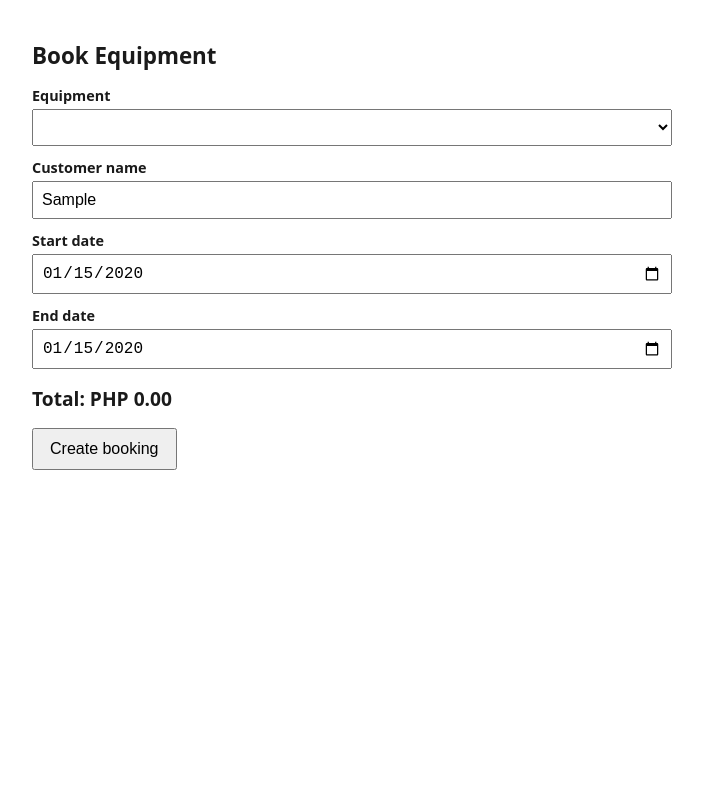
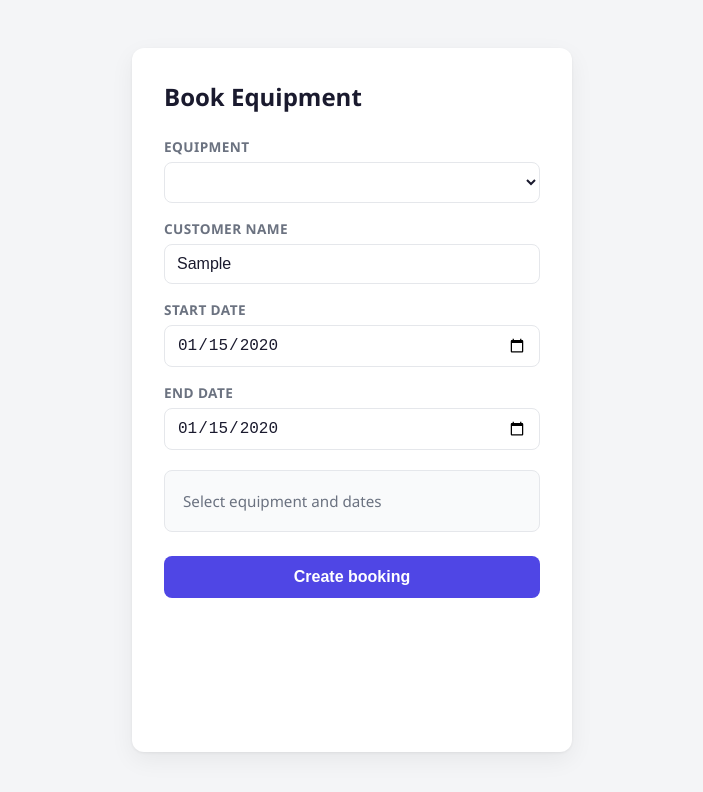
Before and after one commit to Bryan-Mamuyac/bizkit-interview-task-june-2026, a plain HTML site: page index.html in a window 1280 px wide. Both pictures are taken after typing "Sample", "2020-01-15", "2020-01-15" into the empty fields and a click on the button "Create booking". Shown: the whole page, without its empty margins (288-991 px from the left). Drawn offline with Linux system fonts and the light colour scheme; no server answers.

Commit message:
Redesign total display as a receipt-style breakdown (rate, subtotal, discount, grand total)

```diff
--- a/index.html
+++ b/index.html
@@ -5,41 +5,135 @@
   <meta name="viewport" content="width=device-width, initial-scale=1.0" />
   <title>Equipment Rental</title>
   <style>
-    body { font-family: system-ui, sans-serif; max-width: 640px; margin: 40px auto; padding: 0 16px; color: #1a1a1a; }
-    h1 { font-size: 1.4rem; }
-    label { display: block; margin: 12px 0 4px; font-weight: 600; font-size: 0.9rem; }
-    select, input { width: 100%; padding: 8px; font-size: 1rem; box-sizing: border-box; }
-    button { margin-top: 16px; padding: 10px 16px; font-size: 1rem; cursor: pointer; }
-    .total { margin-top: 16px; font-size: 1.2rem; font-weight: 700; }
-    .message { margin-top: 16px; padding: 10px; border-radius: 6px; }
-    .ok { background: #e6f4ea; color: #1e7e34; }
-    .err { background: #fdecea; color: #c0392b; }
+    :root {
+      --bg: #f4f5f7;
+      --card-bg: #ffffff;
+      --text: #1a1a2e;
+      --muted: #6b7280;
+      --border: #e5e7eb;
+      --primary: #4f46e5;
+      --primary-hover: #4338ca;
+      --ok-bg: #ecfdf5;
+      --ok-text: #047857;
+      --err-bg: #fef2f2;
+      --err-text: #b91c1c;
+      --radius: 12px;
+    }
+    * { box-sizing: border-box; }
+    body {
+      font-family: "Segoe UI", system-ui, -apple-system, sans-serif;
+      background: var(--bg);
+      color: var(--text);
+      min-height: 100vh;
+      margin: 0;
+      display: flex;
+      justify-content: center;
+      padding: 48px 16px;
+    }
+    .card {
+      background: var(--card-bg);
+      border-radius: var(--radius);
+      box-shadow: 0 1px 3px rgba(0, 0, 0, 0.06), 0 8px 24px rgba(0, 0, 0, 0.06);
+      padding: 32px;
+      width: 100%;
+      max-width: 440px;
+    }
+    h1 { font-size: 1.5rem; font-weight: 700; margin: 0 0 24px; }
+    label {
+      display: block;
+      margin: 16px 0 6px;
+      font-weight: 600;
+      font-size: 0.85rem;
+      color: var(--muted);
+      text-transform: uppercase;
+      letter-spacing: 0.03em;
+    }
+    select, input {
+      width: 100%;
+      padding: 10px 12px;
+      font-size: 1rem;
+      border: 1px solid var(--border);
+      border-radius: 8px;
+      background: #fff;
+      color: var(--text);
+      transition: border-color 0.15s ease, box-shadow 0.15s ease;
+    }
+    select:focus, input:focus {
+      outline: none;
+      border-color: var(--primary);
+      box-shadow: 0 0 0 3px rgba(79, 70, 229, 0.15);
+    }
+    button {
+      width: 100%;
+      margin-top: 24px;
+      padding: 12px 16px;
+      font-size: 1rem;
+      font-weight: 600;
+      color: #fff;
+      background: var(--primary);
+      border: none;
+      border-radius: 8px;
+      cursor: pointer;
+      transition: background 0.15s ease;
+    }
+    button:hover { background: var(--primary-hover); }
+    button:active { transform: translateY(1px); }
+    .receipt {
+      margin-top: 20px;
+      padding: 16px 18px;
+      background: #f9fafb;
+      border: 1px solid var(--border);
+      border-radius: 8px;
+      font-size: 0.95rem;
+    }
+    .receipt-row {
+      display: flex;
+      justify-content: space-between;
+      padding: 4px 0;
+      color: var(--text);
+    }
+    .receipt-row.muted { color: var(--muted); }
+    .receipt-row.discount { color: #b45309; }
+    .receipt-divider {
+      border: none;
+      border-top: 1px dashed var(--border);
+      margin: 8px 0;
+    }
+    .receipt-row.grand-total {
+      font-size: 1.15rem;
+      font-weight: 700;
+      padding-top: 8px;
+    }
+    .message {
+      margin-top: 16px;
+      padding: 12px 14px;
+      border-radius: 8px;
+      font-size: 0.95rem;
+      font-weight: 500;
+    }
+    .ok { background: var(--ok-bg); color: var(--ok-text); }
+    .err { background: var(--err-bg); color: var(--err-text); }
   </style>
 </head>
 <body>
+  <div class="card">
     <h1>Book Equipment</h1>
-
     <label for="equipment">Equipment</label>
     <select id="equipment"></select>
-
     <label for="customer">Customer name</label>
     <input id="customer" type="text" placeholder="e.g. Jane Doe" />
-
     <label for="from">Start date</label>
     <input id="from" type="date" />
-
     <label for="to">End date</label>
     <input id="to" type="date" />
-
-  <div class="total" id="total">Total: PHP 0.00</div>
-
+    <div class="receipt" id="total">
+      <div class="receipt-row muted"><span>Select equipment and dates</span></div>
+    </div>
     <button id="book">Create booking</button>
-
     <div id="message"></div>
-
+  </div>
   <script>
     let equipmentList = [];
-
     async function loadEquipment() {
       const res = await fetch("/api/equipment");
       equipmentList = await res.json();
@@ -48,73 +142,81 @@
       equipmentList.forEach(item => {
         const opt = document.createElement("option");
         opt.value = item.id;
-        opt.textContent = `${item.name} (PHP ${item.daily_rate}/day)`;
+        opt.textContent = `${item.name} (${formatPeso(item.daily_rate)}/day)`;
         select.appendChild(opt);
       });
     }
-
     function selectedEquipment() {
       const id = Number(document.getElementById("equipment").value);
       return equipmentList.find(e => e.id === id);
     }
-
     function dayCount(from, to) {
-      // Rentals are billed inclusively: both start and end day count.
       const ms = new Date(to) - new Date(from);
       return Math.round(ms / (1000 * 60 * 60 * 24)) + 1;
     }
-
+    function formatPeso(amount) {
+      return "₱" + amount.toLocaleString("en-PH", { minimumFractionDigits: 2, maximumFractionDigits: 2 });
+    }
     function updateTotal() {
       const equipment = selectedEquipment();
       const from = document.getElementById("from").value;
       const to = document.getElementById("to").value;
       const totalEl = document.getElementById("total");
-
       if (!equipment || !from || !to) {
-        totalEl.textContent = "Total: PHP 0.00";
+        totalEl.innerHTML = `<div class="receipt-row muted"><span>Select equipment and dates</span></div>`;
         return;
       }
       const days = dayCount(from, to);
       if (days < 1) {
-        totalEl.textContent = "Total: PHP 0.00";
+        totalEl.innerHTML = `<div class="receipt-row muted"><span>End date must be on or after start date</span></div>`;
         return;
       }
-      const total = equipment.daily_rate * days;
-      totalEl.textContent = `Total: PHP ${total.toFixed(2)} (${days} day${days > 1 ? "s" : ""})`;
+      const rate = equipment.daily_rate;
+      const subtotal = rate * days;
+      const hasDiscount = days >= 7;
+      const discountAmount = hasDiscount ? subtotal * 0.1 : 0;
+      const grandTotal = subtotal - discountAmount;
+      let rows = `
+        <div class="receipt-row"><span>${equipment.name}</span><span>${formatPeso(rate)}/day</span></div>
+        <div class="receipt-row"><span>${days} day${days > 1 ? "s" : ""}</span><span>${formatPeso(subtotal)}</span></div>
+      `;
+      if (hasDiscount) {
+        rows += `<div class="receipt-row discount"><span>Long-rental discount (10%)</span><span>-${formatPeso(discountAmount)}</span></div>`;
       }
-
+      rows += `
+        <hr class="receipt-divider" />
+        <div class="receipt-row grand-total"><span>Total</span><span>${formatPeso(grandTotal)}</span></div>
+      `;
+      totalEl.innerHTML = rows;
+    }
     async function createBooking() {
       const messageEl = document.getElementById("message");
       messageEl.className = "";
       messageEl.textContent = "";
-
       const body = {
         equipment_id: Number(document.getElementById("equipment").value),
         customer: document.getElementById("customer").value,
         from_date: document.getElementById("from").value,
         to_date: document.getElementById("to").value,
       };
-
       const res = await fetch("/api/bookings", {
         method: "POST",
         headers: { "Content-Type": "application/json" },
         body: JSON.stringify(body),
       });
       const data = await res.json();
-
       if (res.ok) {
         messageEl.className = "message ok";
-        messageEl.textContent = `Booked! Total PHP ${data.total.toFixed(2)}.`;
+        messageEl.textContent = `Booked! Total ${formatPeso(data.total)}.`;
       } else {
         messageEl.className = "message err";
         messageEl.textContent = data.error;
       }
     }
-
     document.getElementById("equipment").addEventListener("change", updateTotal);
     document.getElementById("from").addEventListener("change", updateTotal);
+    document.getElementById("to").addEventListener("change", updateTotal);
     document.getElementById("book").addEventListener("click", createBooking);
-
     loadEquipment();
   </script>
 </body>
```
Lines whose indentation alone changed are shown as unchanged.
